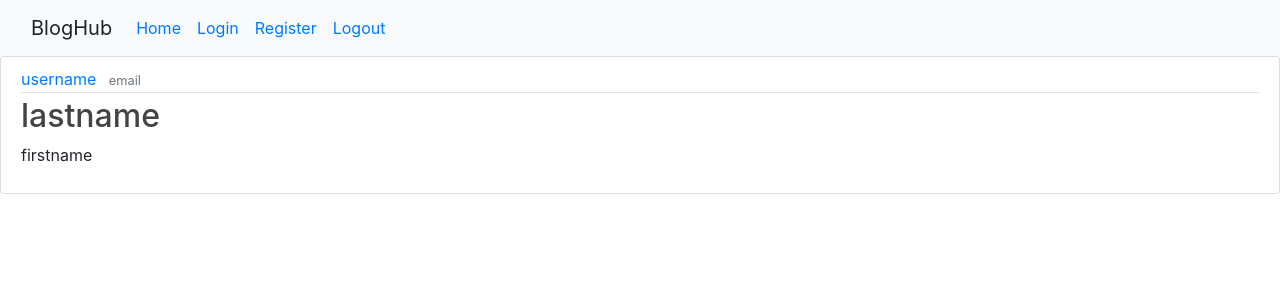
After one commit to PromPromm/BlogApp, a Flask app: template templates/home.html in a window 1280 px wide. The commit adds this page. Shown: the top 300 px of the page. Run offline with Flask 3, Linux system fonts and the light colour scheme; the template is opened without the code that fills it, so the values that code supplies are empty; some libraries are stand-ins or nearby versions.

Commit message:
Added functionalities to home route

```diff
--- a/app.py
+++ b/app.py
@@ -44,7 +44,8 @@ class Article(db.Model, UserMixin):
 # home page
 @app.route('/')
 def home():
-    return 'home'
+    user = User.query.all()
+    return render_template('home.html')
 
 # about page
 @app.route('/about')
--- a/templates/base.html
+++ b/templates/base.html
@@ -35,7 +35,12 @@
         <div class="collapse navbar-collapse" id="navbarSupportedContent">
           <ul class="navbar-nav me-auto mb-2 mb-lg-0">
             <li class="nav-item">
-              <a class="nav-link active" aria-current="page" href="#">Home</a>
+              <a
+                class="nav-link active"
+                aria-current="page"
+                href="{{url_for('home')}}"
+                >Home</a
+              >
             </li>
             <li class="nav-item">
               <a class="nav-link" href="{{url_for('login')}}">Login</a>
--- /dev/null
+++ b/templates/home.html
@@ -0,0 +1,61 @@
+{% extends 'base.html' %} {% block head %}
+<style>
+  .content-section {
+    background: #ffffff;
+    padding: 10px 20px;
+    border: 1px solid #dddddd;
+    border-radius: 3px;
+    margin-bottom: 20px;
+  }
+  .article-metadata {
+    padding-bottom: 1px;
+    margin-bottom: 4px;
+    border-bottom: 1px solid #e3e3e3;
+  }
+
+  .article-metadata a:hover {
+    color: #333;
+    text-decoration: none;
+  }
+  .article-title {
+    color: #444444;
+  }
+
+  a.article-title:hover {
+    color: #428bca;
+    text-decoration: none;
+  }
+  .article-content {
+    white-space: pre-line;
+  }
+  .create-article-button {
+    padding: 10px;
+    display: block;
+    margin: 10px auto;
+    border-radius: 10px;
+    width: 150px;
+  }
+</style>
+{% endblock %} {% block heading %}
+<script
+  src="https://kit.fontawesome.com/f0f88b9eef.js"
+  crossorigin="anonymous"
+></script>
+{% endblock %} {% block content %} {% if current_user.is_authenticated %}
+<div>
+  <button class="create-article-button">
+    Create <i class="fa-solid fa-pencil"></i>
+  </button>
+</div>
+{% endif %}
+<article class="media content-section">
+  <div class="media-body">
+    <div class="article-metadata">
+      <a class="mr-2" href="#">username</a>
+      <small class="text-muted">email</small>
+    </div>
+    <h2><a class="article-title" href="#">lastname</a></h2>
+    <p class="article-content">firstname</p>
+  </div>
+</article>
+{% endblock %}
```
